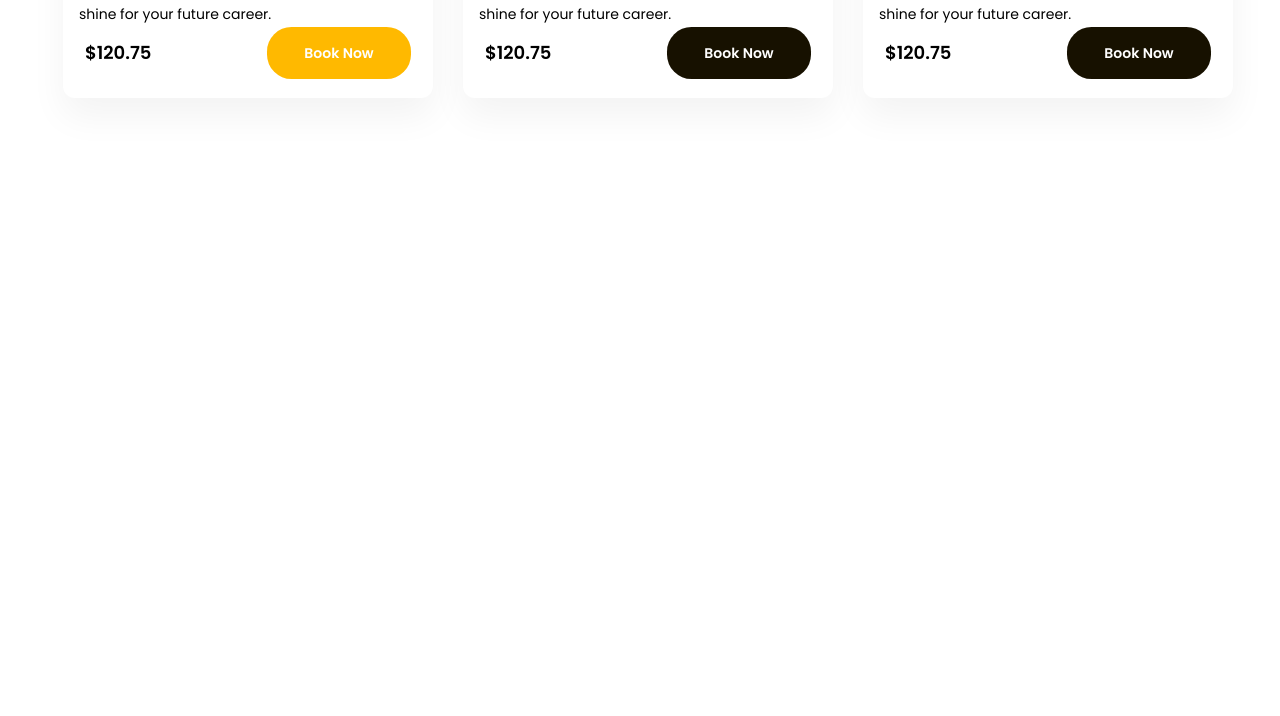
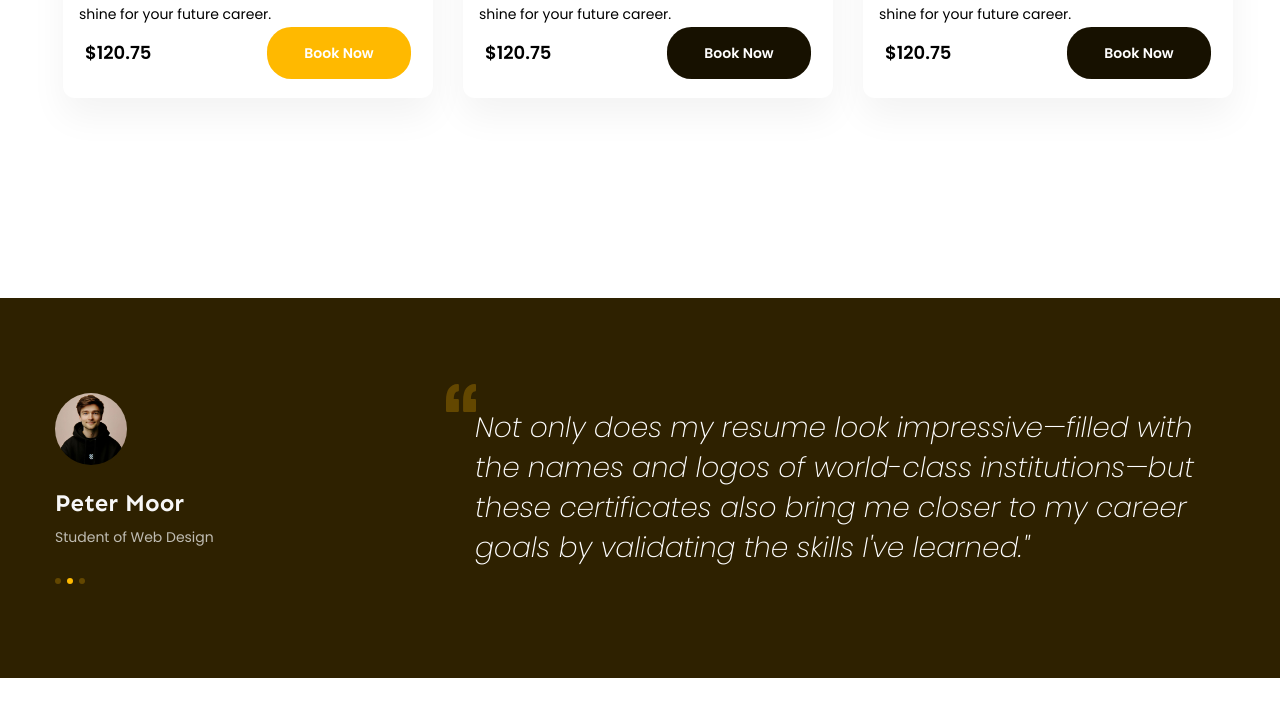
Before and after one commit to phongdz-cloud/f8-project-02, a plain HTML site: page index.html in a window 1280 px wide. Shown: the part 1385-2101 px from the top of the page. Drawn offline with Linux system fonts and the light colour scheme.

Commit message:
Quote User

```diff
--- a/assets/css/styles.css
+++ b/assets/css/styles.css
@@ -447,3 +447,82 @@ a {
     background: #ffb900;
     padding: 19px 37px;
 }
+
+/* quote */
+.quote {
+    margin-top: 200px;
+    background-color: #2e2100;
+    /* height: 380px; */
+}
+
+.quote .content {
+    width: 1170px;
+    height: 380px;
+    display: flex;
+    margin-left: auto;
+    margin-right: auto;
+    align-items: center;
+    gap: 240px;
+}
+
+.quote .user-quote img {
+    width: 72px;
+    height: 72px;
+    object-fit: cover;
+    border-radius: 50%;
+}
+
+.quote .user-quote .username {
+    font-family: Sen;
+    margin-top: 18px;
+    min-width: 150px;
+    font-size: 2.4rem;
+    font-weight: 700;
+    line-height: 34px;
+    color: #f7f7f7;
+}
+
+.quote .user-quote .desc {
+    font-size: 1.4rem;
+    margin-top: 4px;
+    min-width: 180px;
+    font-weight: 400;
+    line-height: 26px;
+    color: #bfbcb2;
+}
+
+.quote .user-quote .circle {
+    display: flex;
+    margin-top: 28px;
+    gap: 6px;
+}
+
+.quote .user-quote .circle .circle-loop {
+    width: 6px;
+    height: 6px;
+    background-color: #634700;
+    border-radius: 50%;
+}
+
+.quote .user-quote .circle .circle-loop:nth-child(2) {
+    background-color: #ffb900;
+}
+
+.quote .content .content-quote {
+    position: relative;
+}
+
+.quote .content .content-quote p {
+    font-size: 2.8rem;
+    font-style: italic;
+    font-weight: 200;
+    line-height: 40px;
+    letter-spacing: 0em;
+    color: #ffffff;
+}
+
+.quote .content .content-quote img {
+    position: absolute;
+    top: -24px;
+    left: -29px;
+}
--- a/index.html
+++ b/index.html
@@ -281,6 +281,31 @@
                     </div>
                 </div>
             </div>
+
+            <!-- Quote -->
+            <div class="quote">
+                <div class="content">
+                    <div class="user-quote">
+                        <img src="./assets/images/user-1.jpg" alt="" />
+                        <p class="username">Peter Moor</p>
+                        <p class="desc">Student of Web Design</p>
+                        <div class="circle">
+                            <div class="circle-loop"></div>
+                            <div class="circle-loop"></div>
+                            <div class="circle-loop"></div>
+                        </div>
+                    </div>
+                    <div class="content-quote">
+                        <p>
+                            Not only does my resume look impressive—filled with
+                            the names and logos of world-class institutions—but
+                            these certificates also bring me closer to my career
+                            goals by validating the skills I've learned."
+                        </p>
+                        <img src="./assets/images/quote.svg" alt="" />
+                    </div>
+                </div>
+            </div>
         </main>
     </body>
 </html>
```
Also changed, not shown: assets/images/quote.svg (added), assets/images/user-1.jpg (added).
